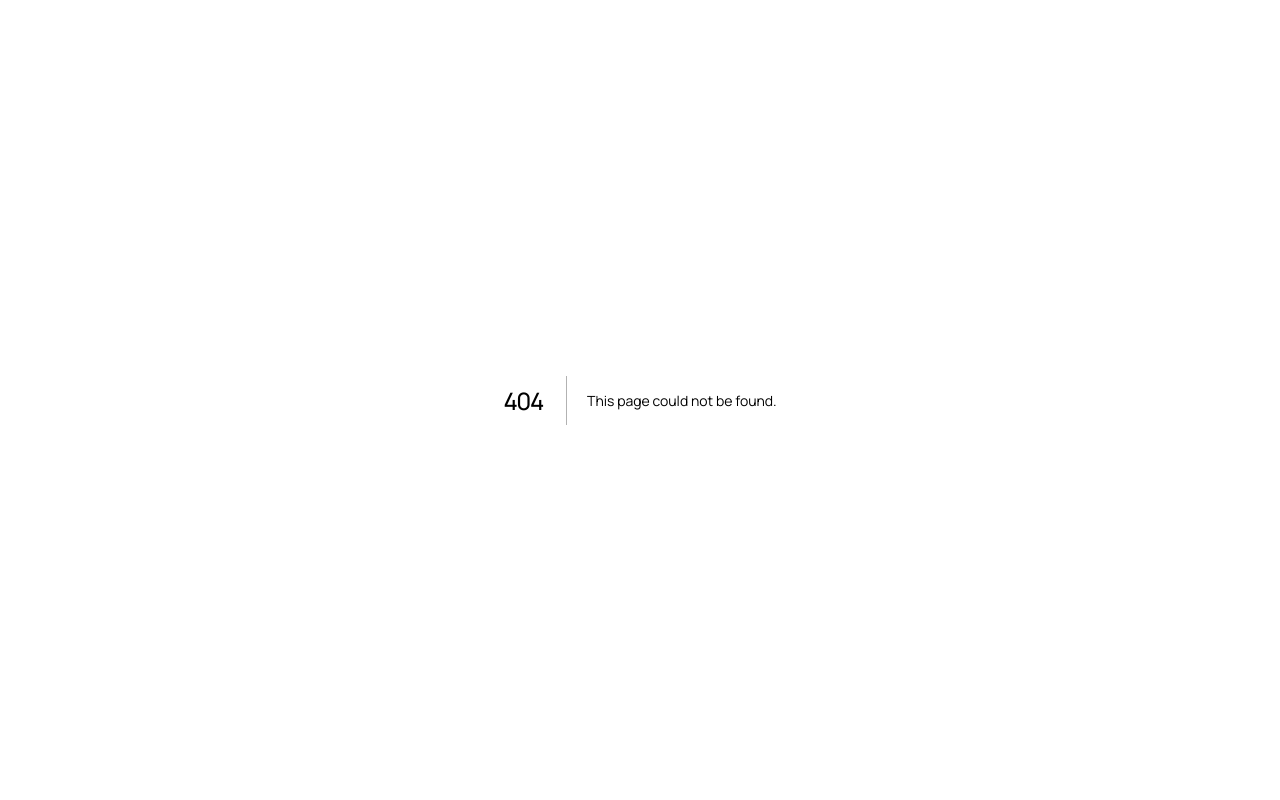
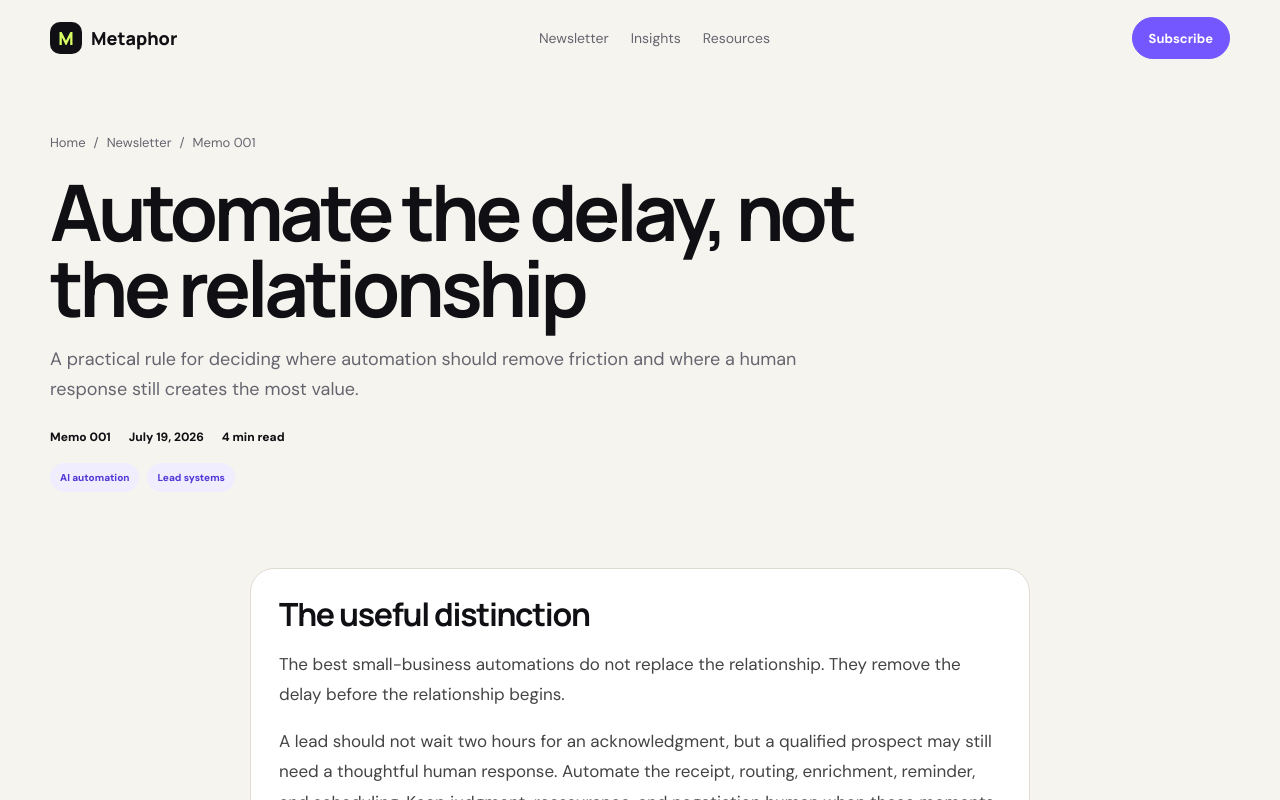
Before and after one commit to cocodev86/Coco1, a Next.js app: page /newsletter/automate-the-delay-not-the-relationship in a window 1280 px wide. Before the commit this address had no page. Shown: the top 800 px of the page. Built offline with nearby package versions, Linux system fonts and the light colour scheme.

Commit message:
Add dynamic newsletter issue pages

```diff
--- /dev/null
+++ b/app/newsletter/[slug]/page.tsx
@@ -0,0 +1,69 @@
+import type { Metadata } from "next";
+import Link from "next/link";
+import { notFound } from "next/navigation";
+import { newsletterIssues } from "../data";
+import styles from "./issue.module.css";
+
+export function generateStaticParams() {
+  return newsletterIssues.map((issue) => ({ slug: issue.slug }));
+}
+
+export async function generateMetadata({ params }: { params: Promise<{ slug: string }> }): Promise<Metadata> {
+  const { slug } = await params;
+  const issue = newsletterIssues.find((item) => item.slug === slug);
+  if (!issue) return {};
+  return {
+    title: `${issue.title} | The Metaphor Memo`,
+    description: issue.summary,
+    alternates: { canonical: `/newsletter/${issue.slug}` },
+    openGraph: { title: issue.title, description: issue.summary, type: "article" },
+  };
+}
+
+export default async function NewsletterIssuePage({ params }: { params: Promise<{ slug: string }> }) {
+  const { slug } = await params;
+  const issue = newsletterIssues.find((item) => item.slug === slug);
+  if (!issue) notFound();
+
+  const schema = {
+    "@context": "https://schema.org",
+    "@type": "Article",
+    headline: issue.title,
+    description: issue.summary,
+    datePublished: "2026-07-19",
+    author: { "@type": "Person", name: "Coco" },
+    publisher: { "@type": "Organization", name: "Metaphor Consulting" },
+  };
+
+  return (
+    <main className={styles.page}>
+      <script type="application/ld+json" dangerouslySetInnerHTML={{ __html: JSON.stringify(schema) }} />
+      <nav className={`shell ${styles.nav}`} aria-label="Newsletter issue navigation">
+        <Link className="brand" href="/"><span>M</span>Metaphor</Link>
+        <div className={styles.navLinks}><Link href="/newsletter">Newsletter</Link><Link href="/blog">Insights</Link><Link href="/resources">Resources</Link></div>
+        <Link className="button button-small" href="/newsletter#subscribe">Subscribe</Link>
+      </nav>
+
+      <header className={`shell ${styles.hero}`}>
+        <div className={styles.breadcrumbs}><Link href="/">Home</Link><span>/</span><Link href="/newsletter">Newsletter</Link><span>/</span><span>Memo {issue.number}</span></div>
+        <h1>{issue.title}</h1>
+        <p className={styles.summary}>{issue.summary}</p>
+        <div className={styles.meta}><span>Memo {issue.number}</span><span>{issue.publishedAt}</span><span>{issue.readingTime}</span></div>
+        <div className={styles.topics}>{issue.topics.map((topic) => <span key={topic}>{topic}</span>)}</div>
+      </header>
+
+      <article className={`shell ${styles.body}`}>
+        {issue.sections.map((section) => (
+          <section key={section.heading}>
+            <h2>{section.heading}</h2>
+            {section.paragraphs.map((paragraph) => <p key={paragraph}>{paragraph}</p>)}
+            {section.bullets ? <ul>{section.bullets.map((bullet) => <li key={bullet}>{bullet}</li>)}</ul> : null}
+          </section>
+        ))}
+      </article>
+
+      <section className={`shell ${styles.cta}`}><h2>Put the idea into operation.</h2><p>Metaphor can map the workflow, choose the stack, implement the automation, and document the handoff.</p><Link className="button" href="/#booking">Book a strategy call</Link></section>
+      <footer className={`shell ${styles.footer}`}><Link className="brand" href="/"><span>M</span>Metaphor</Link><p>The Metaphor Memo.</p><small>© 2026 Metaphor Consulting.</small></footer>
+    </main>
+  );
+}
```
